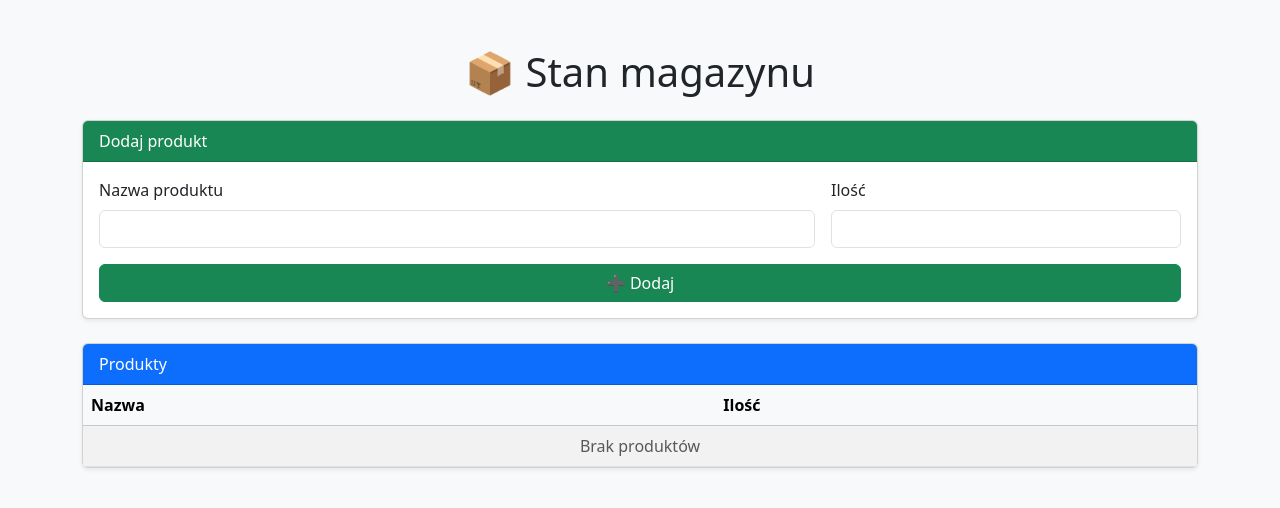
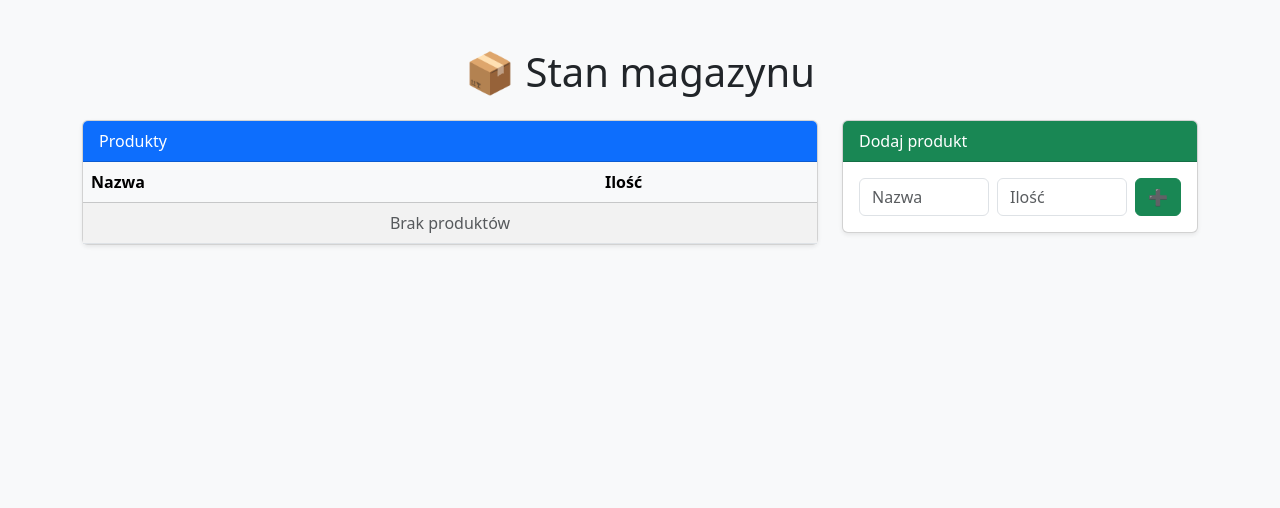
Before and after one commit to kris19000/magazyn, a Flask app: page / in a window 1280 px wide. Shown: the top 508 px of the page. Run offline with Flask 3, Linux system fonts and the light colour scheme; data that the repository does not hold is empty.

Commit message:
Update index.html

```diff
--- a/templates/index.html
+++ b/templates/index.html
@@ -13,43 +13,20 @@
 
     <h1 class="mb-4 text-center">📦 Stan magazynu</h1>
 
-    <!-- FORMULARZ DODAWANIA (NA GÓRZE) -->
-    <div class="card shadow-sm mb-4">
-        <div class="card-header bg-success text-white">
-            Dodaj produkt
-        </div>
-        <div class="card-body">
-            <form method="post" action="{{ url_for('add_product') }}" class="row g-3">
+    <div class="row">
+
+        <!-- LEWA STRONA – TABELA PRODUKTÓW -->
         <div class="col-md-8">
-                    <label class="form-label">Nazwa produktu</label>
-                    <input type="text" name="name" class="form-control" required>
-                </div>
-
-                <div class="col-md-4">
-                    <label class="form-label">Ilość</label>
-                    <input type="number" name="quantity" class="form-control" required>
-                </div>
-
-                <div class="col-12">
-                    <button type="submit" class="btn btn-success w-100">
-                        ➕ Dodaj
-                    </button>
-                </div>
-            </form>
-        </div>
-    </div>
-
-    <!-- LISTA PRODUKTÓW (NA DOLE) -->
             <div class="card shadow-sm">
                 <div class="card-header bg-primary text-white">
                     Produkty
                 </div>
                 <div class="card-body p-0">
-            <table class="table table-striped mb-0">
+                    <table class="table table-striped mb-0 align-middle">
                         <thead class="table-light">
                             <tr>
                                 <th>Nazwa</th>
-                        <th>Ilość</th>
+                                <th style="width: 220px;">Ilość</th>
                             </tr>
                         </thead>
                         <tbody>
@@ -67,7 +44,6 @@
                                                    name="quantity"
                                                    value="{{ total }}"
                                                    class="form-control form-control-sm"
-                           style="width: 100px;"
                                                    required>
 
                                             <button type="submit"
@@ -85,9 +61,43 @@
                                 </tr>
                             {% endfor %}
                         </tbody>
-
                     </table>
                 </div>
+            </div>
+        </div>
+
+        <!-- PRAWA STRONA – DODAWANIE PRODUKTU -->
+        <div class="col-md-4">
+            <div class="card shadow-sm">
+                <div class="card-header bg-success text-white">
+                    Dodaj produkt
+                </div>
+                <div class="card-body">
+                    <form method="post"
+                          action="{{ url_for('add_product') }}"
+                          class="d-flex gap-2">
+
+                        <input type="text"
+                               name="name"
+                               class="form-control"
+                               placeholder="Nazwa"
+                               required>
+
+                        <input type="number"
+                               name="quantity"
+                               class="form-control"
+                               placeholder="Ilość"
+                               required>
+
+                        <button type="submit"
+                                class="btn btn-success">
+                            ➕
+                        </button>
+                    </form>
+                </div>
+            </div>
+        </div>
+
     </div>
 
 </div>
```
Lines whose indentation alone changed are shown as unchanged.
